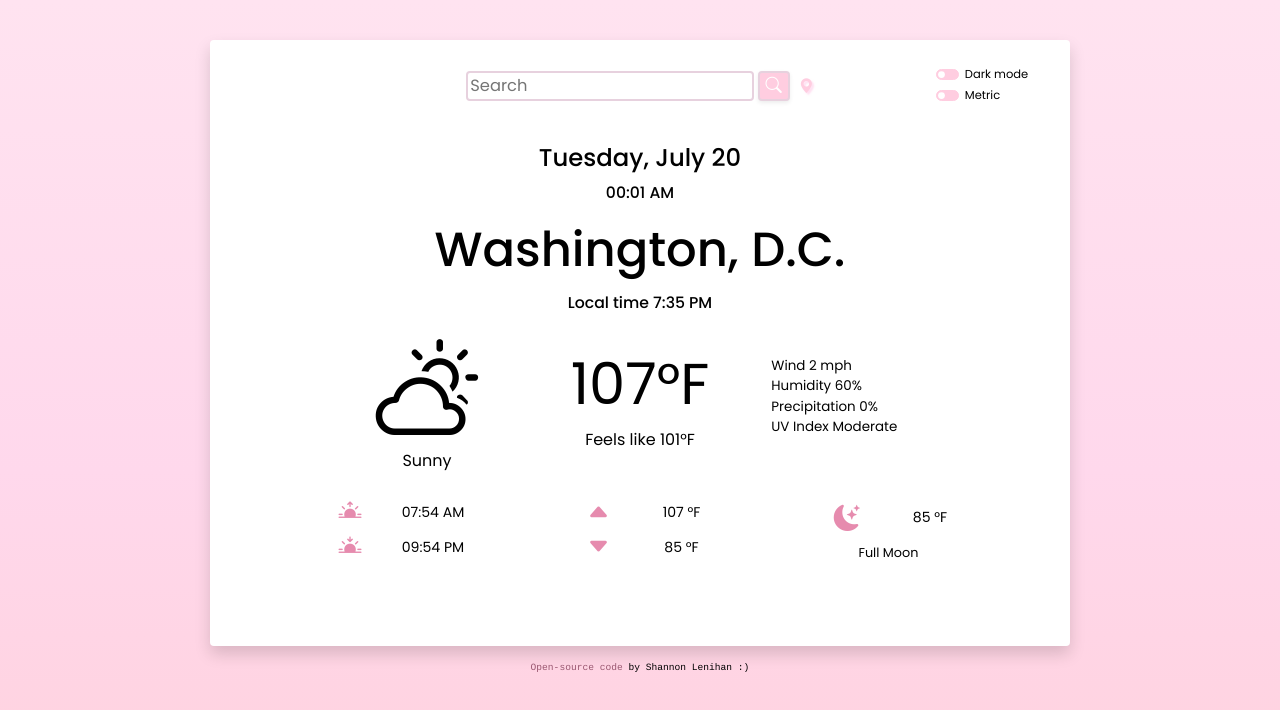
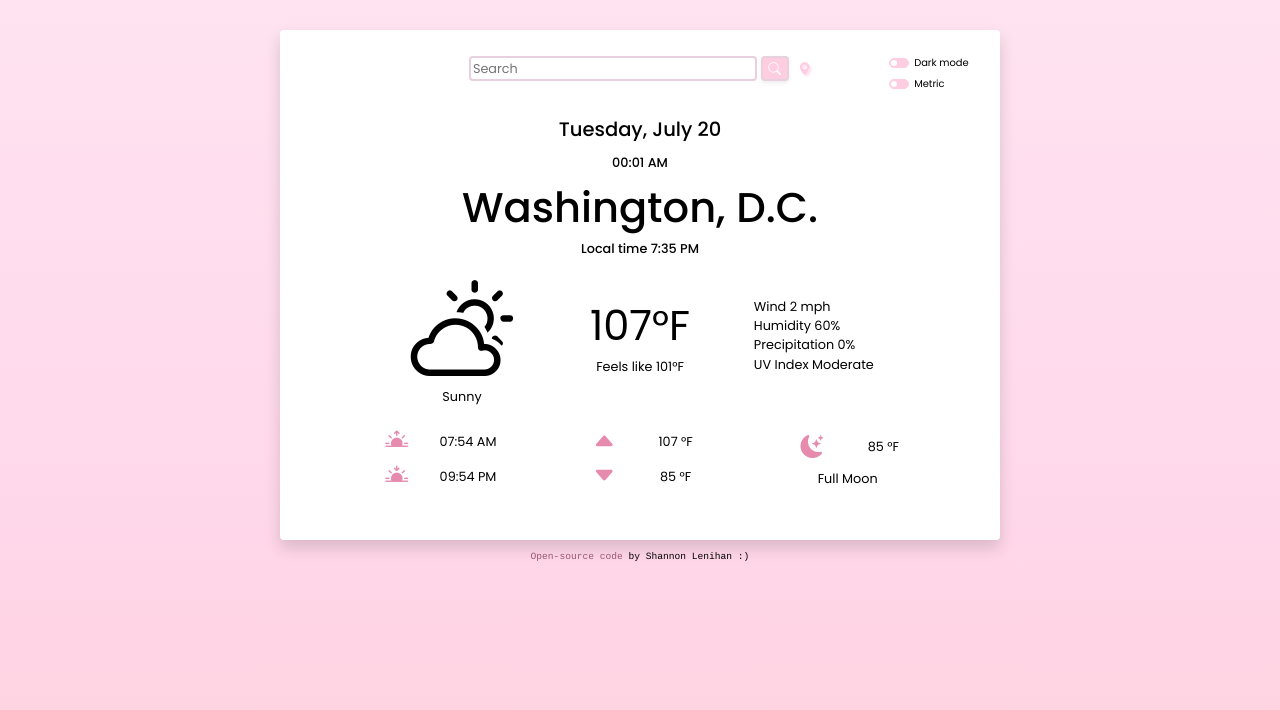
Before and after one commit to shannon-lenihan/weather-app, a plain HTML site: page index.html in a window 1280 px wide. Drawn offline with nearby package versions, Linux system fonts and the light colour scheme; no server answers.

Commit message:
Adjusted size of whole app
Original screen used for coding is bigger than a standard laptop screen, so resized so that the app was fully visible on a somewhat more normal device size.

```diff
--- a/src/style.css
+++ b/src/style.css
@@ -12,6 +12,14 @@
     rgb(255, 216, 236) 59%,
     rgb(255, 210, 222) 100%
   );
+
+  --font-size-one: calc(0.5rem + 0.9vw);
+  --font-size-two: calc(0.4rem + 0.5vw);
+  --font-size-three: calc(0.2rem + 0.5vw);
+  --font-size-small: calc(0.2rem + 0.5vw);
+  --font-size-heading: calc(1.8rem + 1vw);
+  --font-size-switches: calc(0.3rem + 0.4vw);
+  --font-size-small-img: calc(0.8rem + 0.8vw);
 }
 
 [data-theme="dark"] {
@@ -31,9 +39,8 @@ body {
 }
 
 .app-container {
-  margin: 40px auto 10px;
-  max-height: 960px;
-  max-width: 860px;
+  margin: 30px auto 10px;
+  max-width: 720px;
 }
 
 .just-the-app {
@@ -45,12 +52,12 @@ body {
 
 .search-field {
   text-align: center;
-  padding-top: 15px;
+  padding-top: 10px;
 }
 
 .search-bar {
   width: calc(10rem + 10vw);
-  font-size: calc(0.7rem + 0.4vw);
+  font-size: var(--font-size-two);
   border: 2px solid var(--border);
   border-radius: 4px;
   transition: all 0ms ease-in-out;
@@ -61,7 +68,7 @@ body {
 }
 
 .search-button {
-  font-size: calc(0.7rem + 0.4vw);
+  font-size: var(--font-size-two);
   background-color: var(--secondary);
   color: #fff;
   border: 2px solid var(--border);
@@ -75,7 +82,7 @@ body {
 }
 
 .locator-field {
-  font-size: calc(0.6rem + 0.4vw);
+  font-size: var(--font-size-two);
   color: var(--secondary);
   text-shadow: 2px 2px 2px var(--shadow);
   padding-left: 5px;
@@ -92,12 +99,12 @@ body {
 }
 
 .dark-mode-switch {
-  font-size: calc(0.4rem + 0.4vw);
+  font-size: var(--font-size-switches);
   padding-top: 5px;
 }
 
 .switch-temp {
-  font-size: calc(0.4rem + 0.4vw);
+  font-size: var(--font-size-switches);
 }
 
 input.form-check-input:not(:focus) {
@@ -123,36 +130,36 @@ input.form-check-input[type="checkbox"]:checked {
 
 .city-display {
   text-align: center;
-  margin: 30px auto 10px;
+  margin: 15px auto 10px;
 }
 
 .date {
-  font-size: calc(0.8rem + 0.9vw);
+  font-size: var(--font-size-one);
   margin: auto;
 }
 
 #current-time {
-  font-size: calc(0.5rem + 0.6vw);
+  font-size: var(--font-size-two);
   margin-top: 5px;
 }
 
 .selected-city {
-  font-size: calc(1.8rem + 1.5vw);
-  line-height: 1.5;
+  font-size: var(--font-size-heading);
+  line-height: 1.2;
   text-transform: capitalize;
 }
 
 .local-time {
-  font-size: calc(0.5rem + 0.6vw);
+  font-size: var(--font-size-two);
 }
 
 .current-weather {
-  margin: 0px auto 50px;
+  margin: 0px auto 5px;
 }
 
 .current-condition {
   text-align: center;
-  line-height: 1.25;
+  line-height: 1.2;
 }
 
 .current-weather-pic {
@@ -160,7 +167,7 @@ input.form-check-input[type="checkbox"]:checked {
 }
 
 .current-description {
-  font-size: calc(0.6rem + 0.5vw);
+  font-size: var(--font-size-two);
   text-transform: capitalize;
 }
 
@@ -170,15 +177,15 @@ input.form-check-input[type="checkbox"]:checked {
 }
 
 .real-temp-together {
-  font-size: calc(2rem + 2vw);
+  font-size: var(--font-size-heading);
 }
 
 .real-feel {
-  font-size: calc(0.6rem + 0.5vw);
+  font-size: var(--font-size-two);
 }
 
 .current-extra {
-  font-size: calc(0.2rem + 0.8vw);
+  font-size: var(--font-size-two);
   text-align: left;
   list-style: none;
   margin-bottom: 0px;
@@ -186,14 +193,15 @@ input.form-check-input[type="checkbox"]:checked {
 }
 
 .weather-lower i {
-  font-size: calc(0.8rem + 0.8vw);
+  font-size: var(--font-size-small-img);
   color: var(--accent);
 }
 
 .weather-lower {
   text-align: center;
-  font-size: calc(0.4rem + 0.6vw);
-  margin-top: 25px;
+  font-size: var(--font-size-two);
+  margin-top: 20px;
+  margin-bottom: 20px;
 }
 
 .weather-lower .col-2 {
@@ -205,7 +213,7 @@ input.form-check-input[type="checkbox"]:checked {
 }
 
 .tonight i {
-  font-size: calc(1rem + 0.8vw);
+  font-size: var(--font-size-small-img);
 }
 
 .tonight-temp {
@@ -213,13 +221,13 @@ input.form-check-input[type="checkbox"]:checked {
 }
 
 .moon-phase {
-  font-size: calc(0.4rem + 0.5vw);
+  font-size: var(--font-size-two);
   margin-top: 5px;
 }
 
 .forecast {
-  margin-bottom: 15px;
-  font-size: calc(0.25rem + 1vw);
+  margin-bottom: 10px;
+  font-size: var(--font-size-two);
 }
 
 .forecast-day {
@@ -227,7 +235,7 @@ input.form-check-input[type="checkbox"]:checked {
 }
 
 .forecast-img {
-  font-size: calc(0.9rem + 1vw);
+  font-size: var(--font-size-small-img);
 }
 
 .forecast-precip-img {
@@ -236,7 +244,7 @@ input.form-check-input[type="checkbox"]:checked {
   color: var(--accent);
 }
 .forecast-precip {
-  font-size: calc(0.2rem + 0.8vw);
+  font-size: var(--font-size-three);
 }
 
 .forecast-high {
@@ -250,8 +258,8 @@ input.form-check-input[type="checkbox"]:checked {
 .footer {
   text-align: center;
   font-family: "Cousine", monospace;
-  font-size: calc(0.2rem + 0.5vw);
-  margin-top: 15px;
+  font-size: var(--font-size-small);
+  margin-top: 10px;
 }
 
 .gitHub {
```
